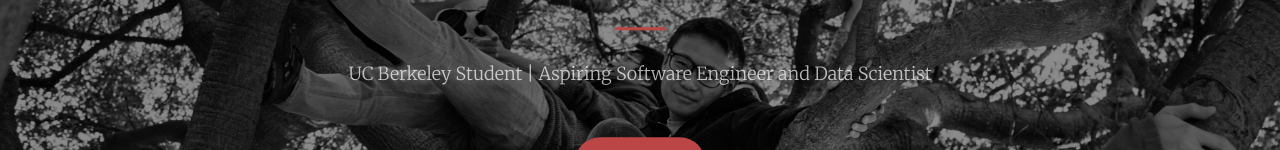
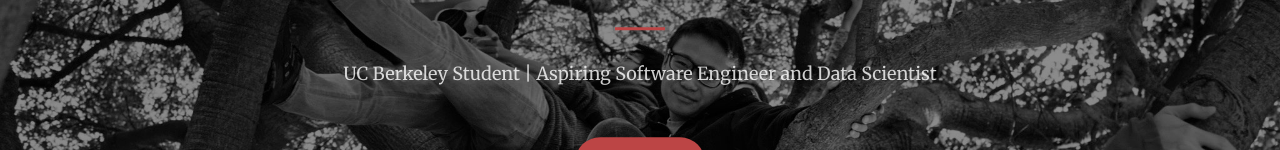
Before and after one commit to ericz82/ericz82.github.io, a plain HTML site: page index.html in a window 1280 px wide. Shown: the part 344-494 px from the top of the page. Drawn offline with nearby package versions, Linux system fonts and the light colour scheme; files whose address does not match are found by name.

Commit message:
changed font weight

```diff
--- a/css/creative.css
+++ b/css/creative.css
@@ -207,8 +207,8 @@ header .header-content .header-content-inner hr {
 header .header-content .header-content-inner p {
     margin-bottom: 50px;
     font-size: 16px;
-    font-weight: 300;
-    color: rgba(255,255,255,.7);
+    font-weight: 400;
+    color: rgba(255,255,255,.8);
 }
 
 @media(min-width:768px) {
```
